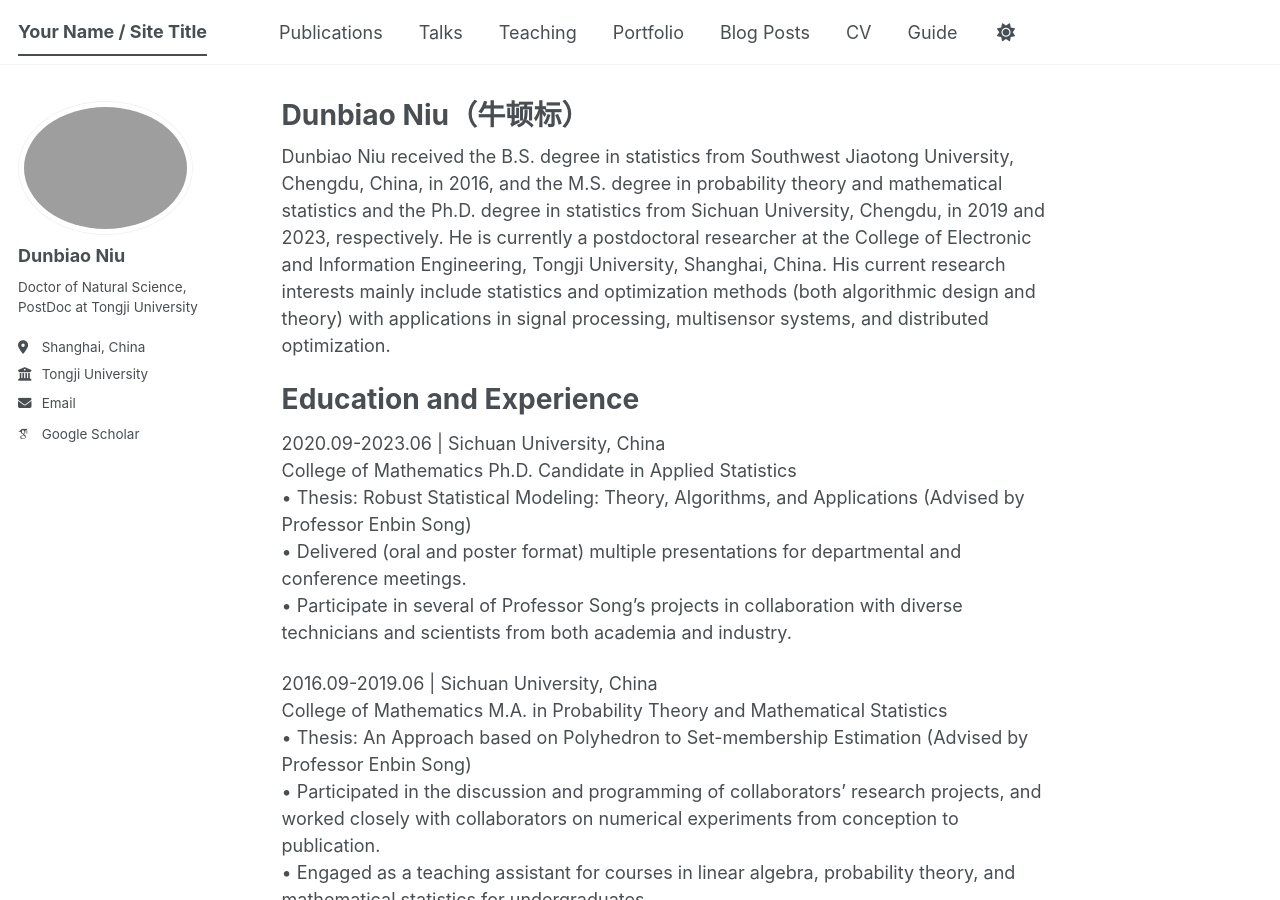
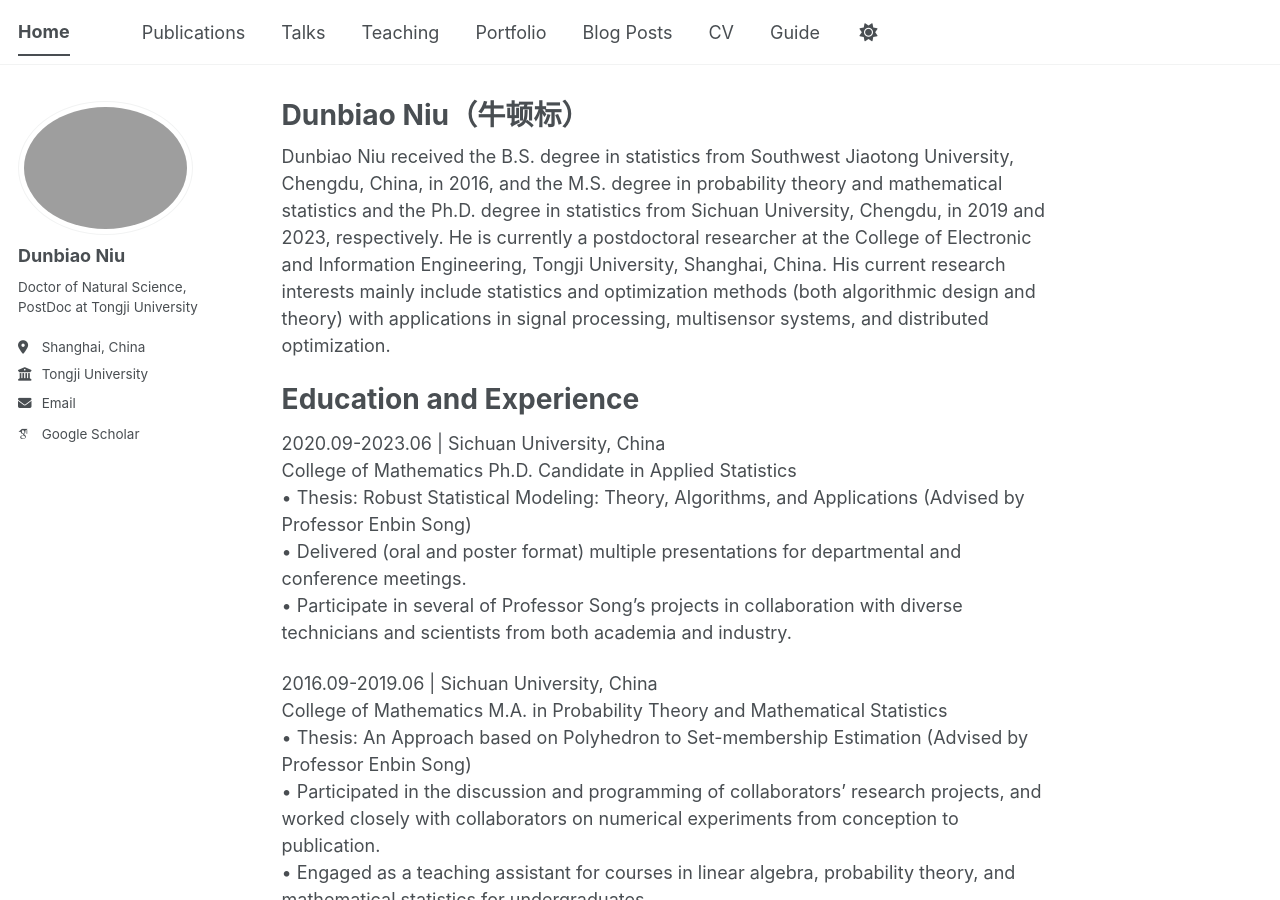
Before and after one commit to dunbiaoniu-ops/dunbiaoniu.github.io, a Jekyll site: the page built from _pages/about.md, in a window 1280 px wide and 900 px high. Built offline with Jekyll 4.4.1, drawn with Linux system fonts in a browser that asks for light colours; some web fonts are replaced; a script bundle is joined from its source files by our own code; library files that are not in the unit come from our copies.

Commit message:
Update _config.yml

```diff
--- a/_config.yml
+++ b/_config.yml
@@ -9,14 +9,14 @@
 # Basic Site Settings
 locale                   : "en-US"
 site_theme               : "default" # The available themes options are "default", "air", "sunrise", "mint", "dirt" and "contrast"
-title                    : "Your Name / Site Title"
+title                    : "Home"
 title_separator          : "-"
 name                     : &name "Your Name"
 description              : &description "Your Name's academic portfolio"   # Update this with a general description of your site, this is the default if not overridden by a page
 url                      : https://dunbiaoniu-ops.github.io/dunbiaoniu.github.io/ # The base hostname & protocol for your site e.g. "https://[your GitHub username].github.io",
                                                            # or if you already have some other page hosted on Github then use "https://[your GitHub username].github.io/[Your Repo Name]"
 baseurl                  : "" # the subpath of your site, e.g. "/blog"
-repository               : "academicpages/academicpages.github.io"
+repository               : "dunbiaoniu-ops/dunbiaoniu.github.io"
 
 # Site Author - The following control what appear as part of the author content on the side bar.
 #               If a field is blank the icon and link will not appear, otherwise it will be shown.
```
